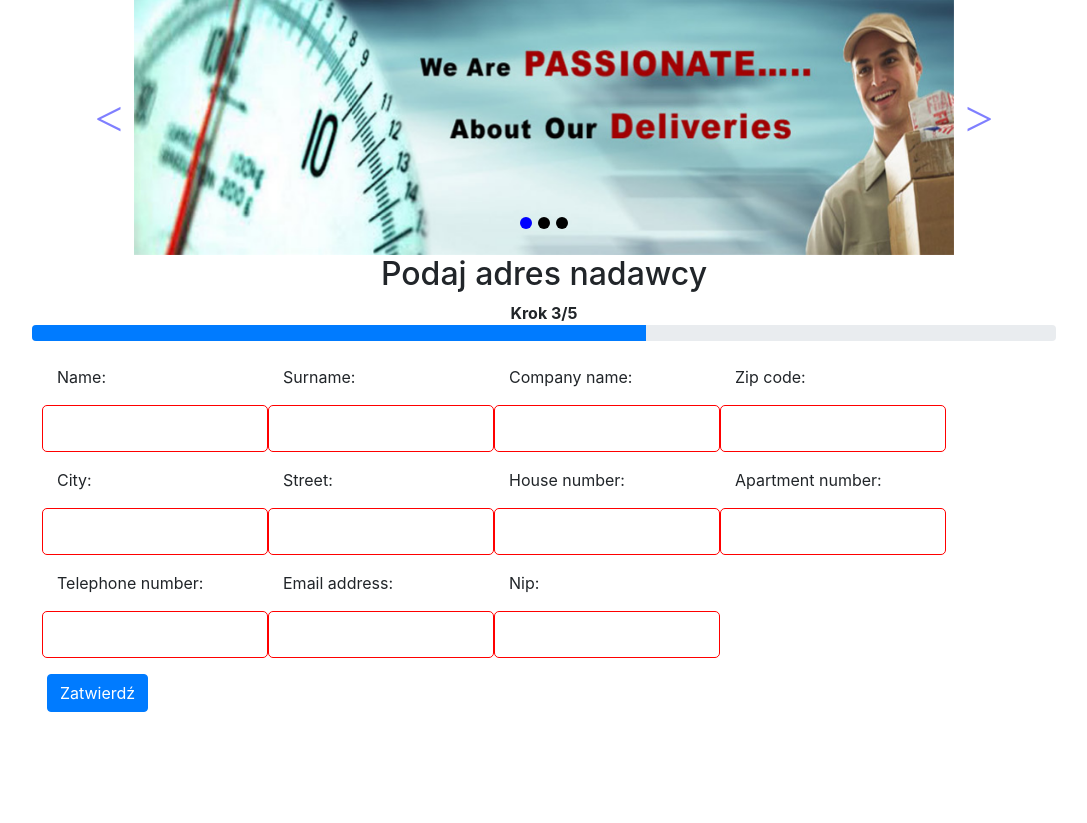
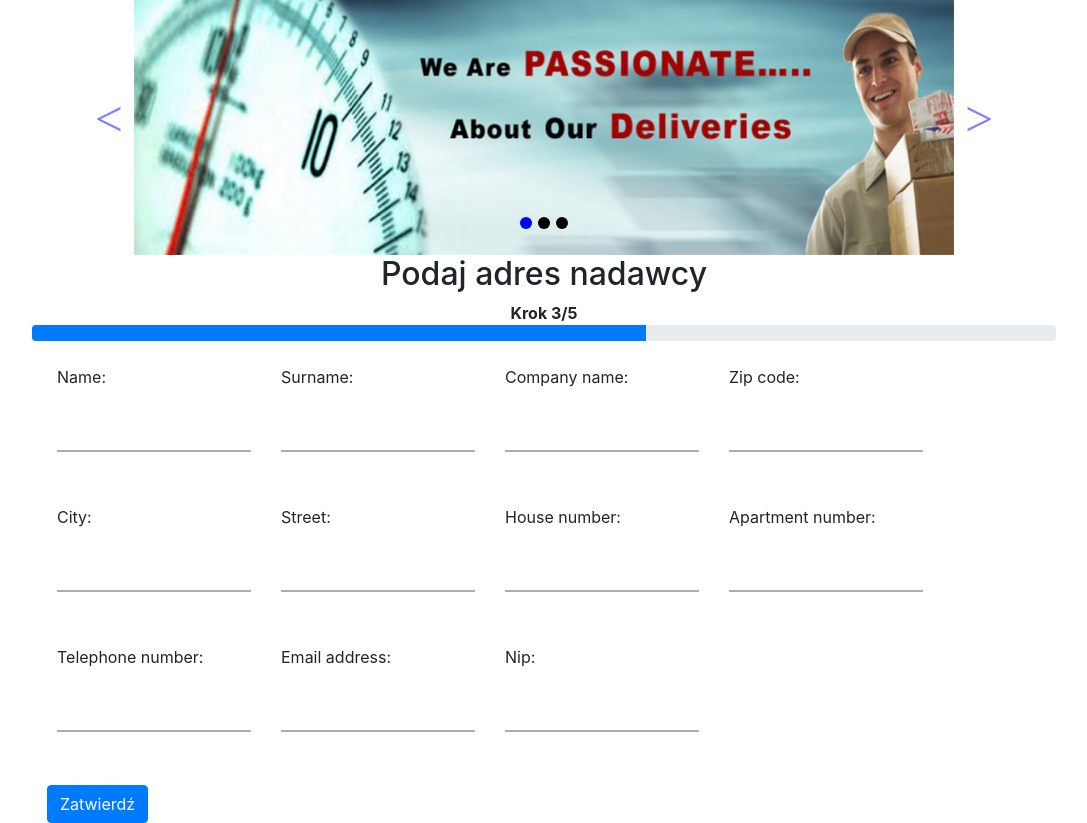
Before and after one commit to pawel2973/Serwis-nadawania-paczek, a Django app: page /sender/ in a window 1280 px wide. Shown: the part 65-888 px from the top of the page, without its empty margins (96-1183 px from the left). Before the commit the page ends 777 px from the top, so only its background shows below. Run offline with Django 3.2, Linux system fonts and the light colour scheme; some libraries are stand-ins or nearby versions.

Commit message:
frontend - addresses refactored

```diff
--- a/order/templates/order/sender_address.html
+++ b/order/templates/order/sender_address.html
@@ -132,8 +132,12 @@
                                     <div class="form-group">
                                         <span class="text-danger small">{{ field.errors }}</span>
                                         <label class="control-label col-lg-12 col-sm-2"> {{ field.label_tag }}</label>
-                                        <div class="col-lg-12 col-sm-10"
-                                             style="border: 1px solid red; border-radius: 5px;">{{ field|add_class:"inputPaka" }} </div>
+                                        <div class="col-lg-12 col-sm-10">
+										            <div class="wrap-inputPaka">
+                                            {{ field|add_class:"inputPaka" }}
+											       <span class="focus-inputPaka" data-placeholder=""></span>
+												   </div>
+											</div>
                                     </div>
                                 {% endfor %}
                             </div>
```
Also changed, not shown: order/templates/order/recipient_address.html (+8 -3 lines), db.sqlite3.
